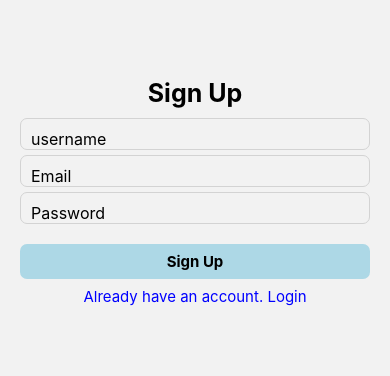
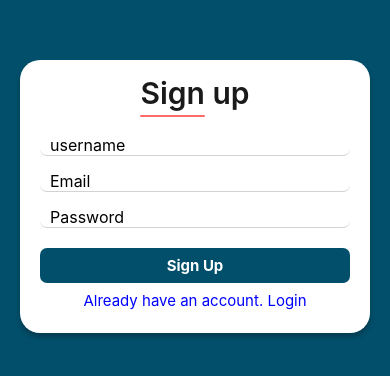
Before and after one commit to dedJack/ChefsCompass, a React Native app in the folder client/: screen /Signup in a window 390 px wide. Shown: the part 226-602 px from the top of the page. Built offline with nearby package versions, Linux system fonts and the light colour scheme.

Commit message:
updated registration style

```diff
--- a/client/src/components/CreateRecipeForm.tsx
+++ b/client/src/components/CreateRecipeForm.tsx
@@ -144,6 +144,7 @@ const styles = StyleSheet.create({
       textAlignVertical: 'top',
     },
     pickerContainer: {
+      color:"#333",
       borderWidth: 1,
       borderColor: '#ddd',
       borderRadius: 15,
--- a/client/src/navigation/TabNavigation.tsx
+++ b/client/src/navigation/TabNavigation.tsx
@@ -1,11 +1,11 @@
 import {createBottomTabNavigator} from '@react-navigation/bottom-tabs';
-import { useSafeAreaInsets } from 'react-native-safe-area-context';
+import {useSafeAreaInsets} from 'react-native-safe-area-context';
 import React from 'react';
 import MyRecipe from '../screens/MyRecipe';
 import HomeScreen from '../screens/HomeScreen';
 import Favourite from '../screens/Favourite';
 import Ionicons from 'react-native-vector-icons/Ionicons';
-import { Platform } from 'react-native';
+import {Platform} from 'react-native';
 export type BottomTabScreenTypeProp = {
   MyRecipe: undefined;
   HomeScreen: undefined;
@@ -33,21 +33,23 @@ const TabNavigation: React.FC = () => {
       iconName = 'help-circle-outline'; // fallback icon
     }
 
-    return <Ionicons name={iconName} size={size} color={color} />;
+    return (
+      <Ionicons name={iconName} size={size} color={color} />
+    );
   };
 
   const insets = useSafeAreaInsets();
   return (
     <Tab.Navigator
       screenOptions={({route}) => ({
-        tabBarShowLabel: true,
+        tabBarShowLabel:false,
         tabBarIcon: ({focused, color, size}) =>
           getTabBarIcon(route.name, focused, color, size),
         tabBarStyle: {
-          position: 'absolute', marginBottom: Platform.OS === 'ios' ? insets.bottom + 10 : 15,
-          marginHorizontal:8,
-
-          paddingVertical: 15,
+          // position: 'absolute',
+          marginBottom: Platform.OS === 'ios' ? insets.bottom + 10 : 15,
+          marginHorizontal: 8,
+          paddingTop:10,
           borderRadius: 15,
           backgroundColor: 'rgb(2, 79, 107)',
           shadowOffset: {
@@ -58,16 +60,24 @@ const TabNavigation: React.FC = () => {
           shadowRadius: 4,
           elevation: 5,
         },
-        tabBarActiveTintColor:'#ee5bc4',
-        tabBarInactiveTintColor:'white'
+        tabBarActiveTintColor: '#ee5bc4',
+        tabBarInactiveTintColor: 'white',
       })}>
       <Tab.Screen
         name="HomeScreen"
         options={{headerShown: false, tabBarLabel: 'Home'}}
         component={HomeScreen}
       />
-      <Tab.Screen name="MyRecipe" options={{ tabBarLabel: 'My Recipe', title:"Chef's Collection"}} component={MyRecipe} />
-      <Tab.Screen name="Favourites" options={{title:"My Shortlist"}} component={Favourite} />
+      <Tab.Screen
+        name="MyRecipe"
+        options={{ title: "Chef's Collection"}}
+        component={MyRecipe}
+      />
+      <Tab.Screen
+        name="Favourites"
+        options={{title: 'My Shortlist'}}
+        component={Favourite}
+      />
     </Tab.Navigator>
   );
 };
--- a/client/src/screens/LoginScreen.tsx
+++ b/client/src/screens/LoginScreen.tsx
@@ -10,7 +10,7 @@ import {
 } from 'react-native';
 import {RootStackScreenTypeProp} from '../navigation/RootNavigation';
 import {AuthContext} from '../context/AuthContext';
-import { StackNavigationProp } from '@react-navigation/stack';
+import {StackNavigationProp} from '@react-navigation/stack';
 
 type LoginScreenNavigationProp = StackNavigationProp<
   RootStackScreenTypeProp,
@@ -30,7 +30,7 @@ const LoginScreen: React.FC<loginScreenProp> = ({navigation}) => {
     if (email && password) {
       const success = await signIn(email, password);
       if (success) {
-        navigation.navigate('TabNavigator',{screen :'HomeScreen'});
+        navigation.navigate('TabNavigator', {screen: 'HomeScreen'});
       } else {
         Alert.alert('Login failed, Please try again.');
       }
@@ -42,9 +42,15 @@ const LoginScreen: React.FC<loginScreenProp> = ({navigation}) => {
   };
   return (
     <View style={styles.container}>
+      <View style={styles.card}>
+        <View style={styles.headerContainer}>
         <Text style={styles.header}>Login</Text>
+        <View style={styles.titleUnderline} />
+        </View>
+
         <TextInput
           style={styles.input}
+          placeholderTextColor={'black'}
           placeholder="Email"
           keyboardType="email-address"
           autoCapitalize="none"
@@ -54,6 +60,7 @@ const LoginScreen: React.FC<loginScreenProp> = ({navigation}) => {
         <TextInput
           style={styles.input}
           placeholder="Password"
+          placeholderTextColor={'black'}
           value={password}
           onChangeText={setPassword}
           secureTextEntry
@@ -64,8 +71,7 @@ const LoginScreen: React.FC<loginScreenProp> = ({navigation}) => {
         <TouchableOpacity onPress={() => navigation.navigate('Signup')}>
           <Text style={styles.linkText}>Don't have an account. Sign Up</Text>
         </TouchableOpacity>
-
-      <Text></Text>
+      </View>
     </View>
   );
 };
@@ -76,18 +82,45 @@ const styles = StyleSheet.create({
     alignItems: 'center',
     justifyContent: 'center',
     paddingHorizontal: 20,
-    marginVertical: 10,
+    backgroundColor:"rgb(2, 79, 107)",
+  },
+  card: {
+    alignItems: 'center',
+    justifyContent: 'center',
+    width: '100%',
+    paddingHorizontal: 20,
+    paddingVertical: 15, // Adds vertical spacing for better content padding
+    backgroundColor: '#fff', // Ensures shadow is visible (required on iOS)
+    borderRadius: 20,
+    shadowColor:  'rgba(13, 14, 14, 0.97)', // Slightly softer shadow tone
+    shadowOffset: {
+      width: 0,
+      height: 4,
+    },
+    shadowOpacity: 0.3,
+    shadowRadius: 5, // iOS-specific shadow blur
+    elevation: 10, // Android shadow
+  },
+  headerContainer: {
+    marginBottom: 8,
   },
   header: {
-    fontSize: 25,
-    fontWeight: 'bold',
-    marginBottom: 10,
+    fontSize: 30,
+    fontWeight: '600',
+    color: '#1A1A1A',
+    marginBottom: 4,
+  },
+  titleUnderline: {
+    height: 2,
+    width: 40,
+    backgroundColor: '#FF6B6B',
+    borderRadius: 2,
   },
   input: {
     width: '100%',
     justifyContent: 'center',
     alignItems: 'center',
-    borderWidth: 0.5,
+    borderBottomWidth: 0.9,
     borderRadius: 7,
     borderColor: 'lightgrey',
     paddingTop: 10,
@@ -101,13 +134,14 @@ const styles = StyleSheet.create({
     alignItems: 'center',
     marginTop: 15,
     borderRadius: 7,
-    backgroundColor: 'lightblue',
+    backgroundColor: 'rgb(2, 79, 107)',
     paddingHorizontal: 15,
     paddingVertical: 8,
   },
   btnText: {
     fontSize: 15,
     fontWeight: 'bold',
+    color:"white"
   },
   linkText: {
     marginVertical: 8,
--- a/client/src/screens/SignupScreen.tsx
+++ b/client/src/screens/SignupScreen.tsx
@@ -48,10 +48,15 @@ const SignupScreen: React.FC<SignupScreenProp> = ({navigation}) => {
   };
   return (
     <View style={styles.container}>
-      <Text style={styles.header}>Sign Up</Text>
+      <View style={styles.card}>
+        <View style={styles.headerContainer}>
+          <Text style={styles.header}>Sign up</Text>
+          <View style={styles.titleUnderline} />
+        </View>
         <TextInput
           style={styles.input}
           placeholder="username"
+          placeholderTextColor={'black'}
           keyboardType="default"
           autoCapitalize="none"
           value={username}
@@ -61,12 +66,14 @@ const SignupScreen: React.FC<SignupScreenProp> = ({navigation}) => {
           style={styles.input}
           placeholder="Email"
           keyboardType="email-address"
+          placeholderTextColor={'black'}
           autoCapitalize="none"
           value={email}
           onChangeText={setEmail}
         />
         <TextInput
           style={styles.input}
+          placeholderTextColor={'black'}
           placeholder="Password"
           value={password}
           onChangeText={setPassword}
@@ -78,8 +85,7 @@ const SignupScreen: React.FC<SignupScreenProp> = ({navigation}) => {
         <TouchableOpacity onPress={() => navigation.navigate('Login')}>
           <Text style={styles.linkText}>Already have an account. Login</Text>
         </TouchableOpacity>
-
-      <Text></Text>
+      </View>
     </View>
   );
 };
@@ -90,18 +96,45 @@ const styles = StyleSheet.create({
     alignItems: 'center',
     justifyContent: 'center',
     paddingHorizontal: 20,
-    marginVertical: 10,
+    backgroundColor:"rgb(2, 79, 107)",
+  },
+  card: {
+    alignItems: 'center',
+    justifyContent: 'center',
+    width: '100%',
+    paddingHorizontal: 20,
+    paddingVertical: 15, // Adds vertical spacing for better content padding
+    backgroundColor: '#fff', // Ensures shadow is visible (required on iOS)
+    borderRadius: 20,
+    shadowColor: 'rgba(13, 14, 14, 0.97)', // Slightly softer shadow tone
+    shadowOffset: {
+      width: 0,
+      height: 4,
+    },
+    shadowOpacity: 0.3,
+    shadowRadius: 5, // iOS-specific shadow blur
+    elevation: 10, // Android shadow
+  },
+  headerContainer: {
+    marginBottom: 8,
   },
   header: {
-    fontSize: 25,
-    fontWeight: 'bold',
-    marginBottom: 10,
+    fontSize: 30,
+    fontWeight: '600',
+    color: '#1A1A1A',
+    marginBottom: 4,
+  },
+  titleUnderline: {
+    height: 2,
+    width: 65,
+    backgroundColor: '#FF6B6B',
+    borderRadius: 2,
   },
   input: {
     width: '100%',
     justifyContent: 'center',
     alignItems: 'center',
-    borderWidth: 0.5,
+    borderBottomWidth: 0.9,
     borderRadius: 7,
     borderColor: 'lightgrey',
     paddingTop: 10,
@@ -115,13 +148,14 @@ const styles = StyleSheet.create({
     alignItems: 'center',
     marginTop: 15,
     borderRadius: 7,
-    backgroundColor: 'lightblue',
+    backgroundColor: 'rgb(2, 79, 107)',
     paddingHorizontal: 15,
     paddingVertical: 8,
   },
   btnText: {
     fontSize: 15,
     fontWeight: 'bold',
+    color: 'white',
   },
   linkText: {
     marginVertical: 8,
```
Lines whose indentation alone changed are shown as unchanged.
